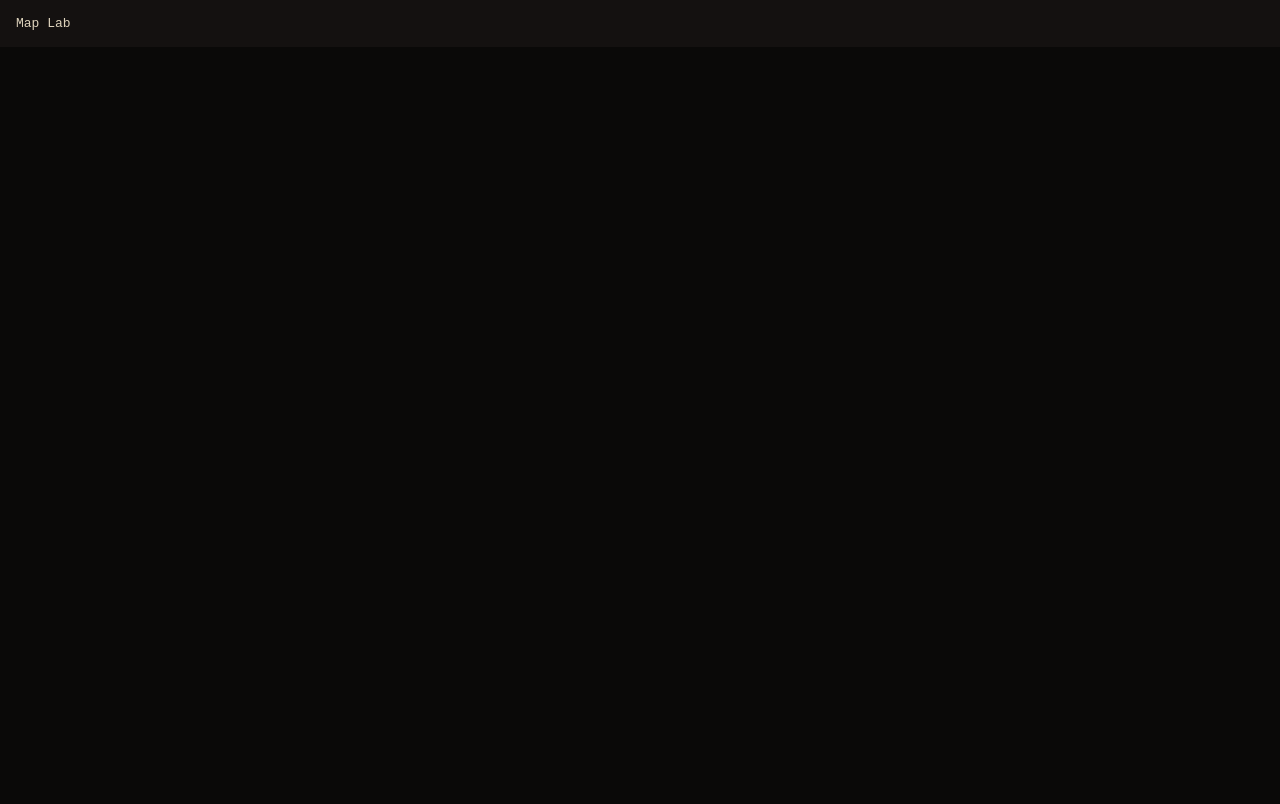
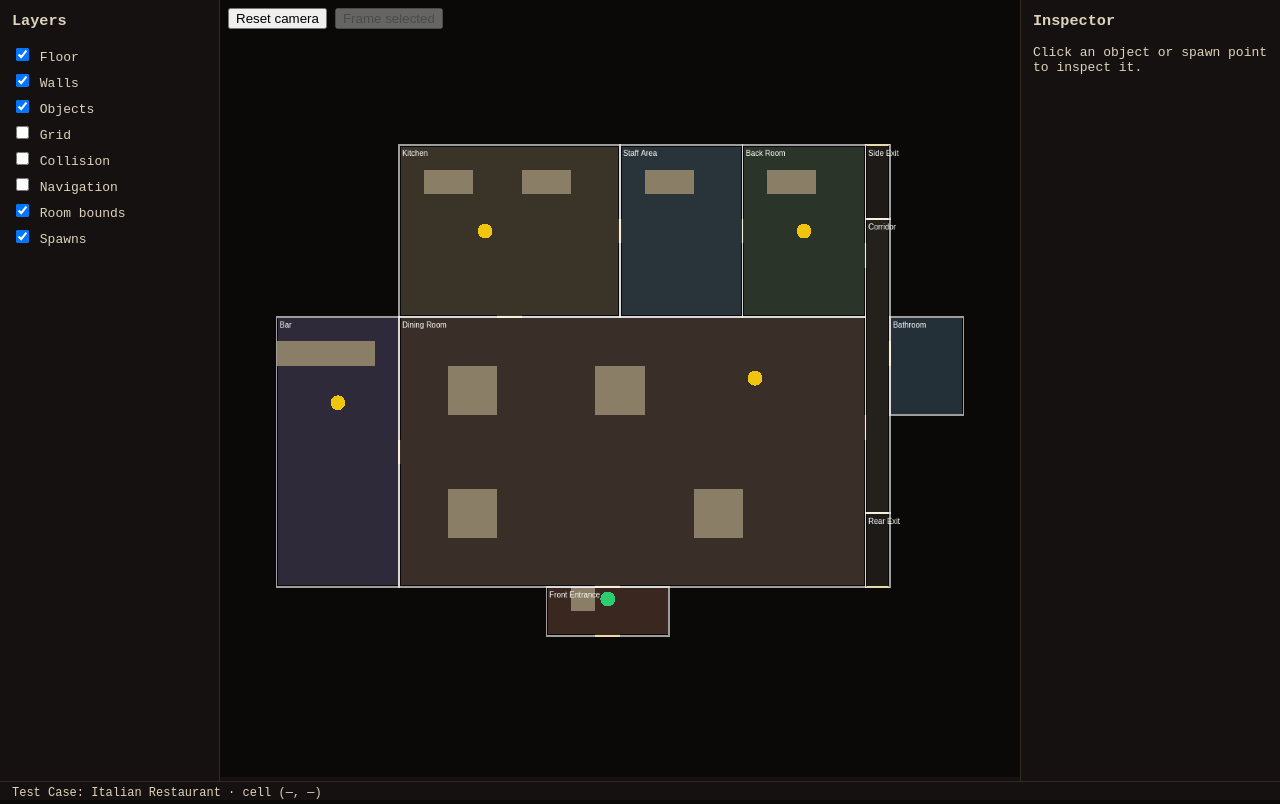
Before and after one commit to nettops/frontline, a React (Vite) app in the folder maplab/: page / in a window 1280 px wide. Built offline with nearby package versions, Linux system fonts and the light colour scheme.

Commit message:
Map Lab: pan/zoom/select/inspect UI, verified against the running app
Co-Authored-By: Claude Sonnet 5 <noreply@anthropic.com>

```diff
--- a/maplab/src/MapLabApp.tsx
+++ b/maplab/src/MapLabApp.tsx
@@ -1,3 +1,46 @@
+import { useRef, useState } from 'react';
+import { restaurantMap } from './map/restaurant';
+import PixiStage, { type PixiStageHandle, type SelectedEntity } from './render/PixiStage';
+import Inspector from './lab/Inspector';
+import LayerToggles, { DEFAULT_LAYER_VISIBILITY, type LayerVisibility } from './lab/LayerToggles';
+import StatusBar from './lab/StatusBar';
+
 export default function MapLabApp() {
-  return <div style={{ padding: 16, color: '#ded3bc', background: '#141110', fontFamily: 'monospace' }}>Map Lab</div>;
+  const [selected, setSelected] = useState<SelectedEntity>(null);
+  const [cursorCell, setCursorCell] = useState<{ x: number; y: number } | null>(null);
+  const [layers, setLayers] = useState<LayerVisibility>(DEFAULT_LAYER_VISIBILITY);
+  const handleRef = useRef<PixiStageHandle | null>(null);
+
+  return (
+    <div
+      style={{
+        display: 'grid',
+        gridTemplateColumns: '220px 1fr 260px',
+        gridTemplateRows: '1fr auto',
+        height: '100vh',
+        background: '#141110',
+        color: '#ded3bc',
+        fontFamily: 'monospace',
+      }}
+    >
+      <LayerToggles value={layers} onChange={setLayers} />
+      <div style={{ position: 'relative' }}>
+        <PixiStage
+          map={restaurantMap}
+          layerVisibility={layers}
+          onSelect={setSelected}
+          onPointerMove={setCursorCell}
+          registerHandle={(h) => { handleRef.current = h; }}
+        />
+        <div style={{ position: 'absolute', top: 8, left: 8, display: 'flex', gap: 8 }}>
+          <button onClick={() => handleRef.current?.resetCamera()}>Reset camera</button>
+          <button onClick={() => handleRef.current?.frameSelected()} disabled={!selected}>
+            Frame selected
+          </button>
+        </div>
+      </div>
+      <Inspector entity={selected} />
+      <StatusBar cursorCell={cursorCell} mapName={restaurantMap.name} />
+    </div>
+  );
 }
--- /dev/null
+++ b/maplab/src/lab/Inspector.tsx
@@ -0,0 +1,14 @@
+import type { SelectedEntity } from '../render/PixiStage';
+
+export default function Inspector({ entity }: { entity: SelectedEntity }) {
+  return (
+    <aside style={{ padding: 12, borderLeft: '1px solid #332a22', overflow: 'auto' }}>
+      <h3 style={{ marginTop: 0 }}>Inspector</h3>
+      {!entity ? (
+        <p>Click an object or spawn point to inspect it.</p>
+      ) : (
+        <pre style={{ whiteSpace: 'pre-wrap', fontSize: 12 }}>{JSON.stringify(entity, null, 2)}</pre>
+      )}
+    </aside>
+  );
+}
--- /dev/null
+++ b/maplab/src/lab/LayerToggles.tsx
@@ -0,0 +1,44 @@
+export interface LayerVisibility {
+  floor: boolean;
+  walls: boolean;
+  objects: boolean;
+  grid: boolean;
+  collision: boolean;
+  nav: boolean;
+  roomBounds: boolean;
+  spawns: boolean;
+}
+
+export const DEFAULT_LAYER_VISIBILITY: LayerVisibility = {
+  floor: true, walls: true, objects: true, grid: false,
+  collision: false, nav: false, roomBounds: true, spawns: true,
+};
+
+const LABELS: Record<keyof LayerVisibility, string> = {
+  floor: 'Floor', walls: 'Walls', objects: 'Objects', grid: 'Grid',
+  collision: 'Collision', nav: 'Navigation', roomBounds: 'Room bounds', spawns: 'Spawns',
+};
+
+export default function LayerToggles({
+  value,
+  onChange,
+}: {
+  value: LayerVisibility;
+  onChange: (next: LayerVisibility) => void;
+}) {
+  return (
+    <aside style={{ padding: 12, borderRight: '1px solid #332a22' }}>
+      <h3 style={{ marginTop: 0 }}>Layers</h3>
+      {(Object.keys(LABELS) as (keyof LayerVisibility)[]).map((key) => (
+        <label key={key} style={{ display: 'block', marginBottom: 6 }}>
+          <input
+            type="checkbox"
+            checked={value[key]}
+            onChange={(e) => onChange({ ...value, [key]: e.target.checked })}
+          />{' '}
+          {LABELS[key]}
+        </label>
+      ))}
+    </aside>
+  );
+}
--- /dev/null
+++ b/maplab/src/lab/StatusBar.tsx
@@ -0,0 +1,13 @@
+export default function StatusBar({
+  cursorCell,
+  mapName,
+}: {
+  cursorCell: { x: number; y: number } | null;
+  mapName: string;
+}) {
+  return (
+    <div style={{ gridColumn: '1 / -1', padding: '4px 12px', borderTop: '1px solid #332a22', fontSize: 12 }}>
+      {mapName} · {cursorCell ? `cell (${cursorCell.x}, ${cursorCell.y})` : 'cell (—, —)'}
+    </div>
+  );
+}
--- /dev/null
+++ b/maplab/src/render/PixiStage.tsx
@@ -0,0 +1,139 @@
+import { useEffect, useRef, useState } from 'react';
+import { Application } from 'pixi.js';
+import type { MapDef, MapObject, SpawnPoint } from '../map/types';
+import { buildWalkGrid } from '../map/grid';
+import { buildMapLayers, mapPixelBounds, type MapLayers, type SelectableGraphics } from './layers';
+import { fitTransform } from './camera';
+import type { LayerVisibility } from '../lab/LayerToggles';
+
+export type SelectedEntity = MapObject | SpawnPoint | null;
+
+export interface PixiStageHandle {
+  resetCamera: () => void;
+  frameSelected: () => void;
+}
+
+interface Props {
+  map: MapDef;
+  layerVisibility: LayerVisibility;
+  onSelect: (entity: SelectedEntity) => void;
+  onPointerMove: (cell: { x: number; y: number } | null) => void;
+  registerHandle: (handle: PixiStageHandle) => void;
+}
+
+export default function PixiStage({ map, layerVisibility, onSelect, onPointerMove, registerHandle }: Props) {
+  const hostRef = useRef<HTMLDivElement>(null);
+  const appRef = useRef<Application | null>(null);
+  const layersRef = useRef<MapLayers | null>(null);
+  const selectedRef = useRef<SelectedEntity>(null);
+  const [, forceRender] = useState(0);
+
+  useEffect(() => {
+    const host = hostRef.current;
+    if (!host) return;
+    let disposed = false;
+    const app = new Application();
+
+    (async () => {
+      await app.init({ background: 0x0a0908, resizeTo: host, antialias: false });
+      if (disposed) { app.destroy(true); return; }
+      host.appendChild(app.canvas);
+      appRef.current = app;
+
+      const grid = buildWalkGrid(map);
+      const layers = buildMapLayers(map, grid);
+      layersRef.current = layers;
+      app.stage.addChild(layers.world);
+      app.stage.eventMode = 'static';
+      // Pixi only hit-tests areas covered by an interactive display object; without an
+      // explicit hitArea, pointermove never reaches the stage over empty canvas (only
+      // when directly over an object/spawn graphic), so the status bar's cell readout
+      // would appear frozen. `app.screen` is a live Rectangle that tracks resizeTo.
+      app.stage.hitArea = app.screen;
+
+      const bounds = mapPixelBounds(map);
+      const applyTransform = (t: { x: number; y: number; scale: number }) => {
+        layers.world.position.set(t.x, t.y);
+        layers.world.scale.set(t.scale);
+      };
+      applyTransform(fitTransform(bounds, { width: host.clientWidth, height: host.clientHeight }));
+
+      const handleSelect = (entity: SelectedEntity) => {
+        selectedRef.current = entity;
+        onSelect(entity);
+      };
+
+      registerHandle({
+        resetCamera: () =>
+          applyTransform(fitTransform(bounds, { width: host.clientWidth, height: host.clientHeight })),
+        frameSelected: () => {
+          const sel = selectedRef.current;
+          if (!sel) return;
+          const w = 'footprint' in sel ? sel.footprint.w : 2;
+          const h = 'footprint' in sel ? sel.footprint.h : 2;
+          const selBounds = {
+            x: sel.x * map.grid.cellSize,
+            y: sel.y * map.grid.cellSize,
+            width: w * map.grid.cellSize,
+            height: h * map.grid.cellSize,
+          };
+          applyTransform(fitTransform(selBounds, { width: host.clientWidth, height: host.clientHeight }, 80));
+        },
+      });
+
+      let dragging = false;
+      let last = { x: 0, y: 0 };
+      app.stage.on('pointerdown', (e) => { dragging = true; last = { x: e.global.x, y: e.global.y }; });
+      app.stage.on('pointerup', () => { dragging = false; });
+      app.stage.on('pointerupoutside', () => { dragging = false; });
+      app.stage.on('pointermove', (e) => {
+        const local = layers.world.toLocal(e.global);
+        onPointerMove({ x: Math.floor(local.x / map.grid.cellSize), y: Math.floor(local.y / map.grid.cellSize) });
+        if (!dragging) return;
+        const dx = e.global.x - last.x;
+        const dy = e.global.y - last.y;
+        last = { x: e.global.x, y: e.global.y };
+        layers.world.position.set(layers.world.position.x + dx, layers.world.position.y + dy);
+      });
+      host.addEventListener(
+        'wheel',
+        (e) => {
+          e.preventDefault();
+          const factor = e.deltaY < 0 ? 1.1 : 0.9;
+          const nextScale = Math.min(4, Math.max(0.25, layers.world.scale.x * factor));
+          layers.world.scale.set(nextScale);
+        },
+        { passive: false },
+      );
+
+      for (const child of [...layers.objects.children, ...layers.spawns.children] as SelectableGraphics[]) {
+        child.on('pointertap', () => handleSelect(child.mapEntity ?? null));
+      }
+
+      forceRender((n) => n + 1); // now that layersRef is populated, re-run the visibility effect
+    })();
+
+    return () => {
+      disposed = true;
+      appRef.current?.destroy(true);
+      appRef.current = null;
+      layersRef.current = null;
+    };
+    // eslint-disable-next-line react-hooks/exhaustive-deps
+  }, [map]);
+
+  useEffect(() => {
+    const layers = layersRef.current;
+    if (!layers) return;
+    layers.floor.visible = layerVisibility.floor;
+    layers.walls.visible = layerVisibility.walls;
+    layers.objects.visible = layerVisibility.objects;
+    layers.grid.visible = layerVisibility.grid;
+    layers.collision.visible = layerVisibility.collision;
+    layers.nav.visible = layerVisibility.nav;
+    layers.roomBounds.visible = layerVisibility.roomBounds;
+    layers.spawns.visible = layerVisibility.spawns;
+  });
+
+  return <div ref={hostRef} style={{ width: '100%', height: '100%' }} />;
+}
```
